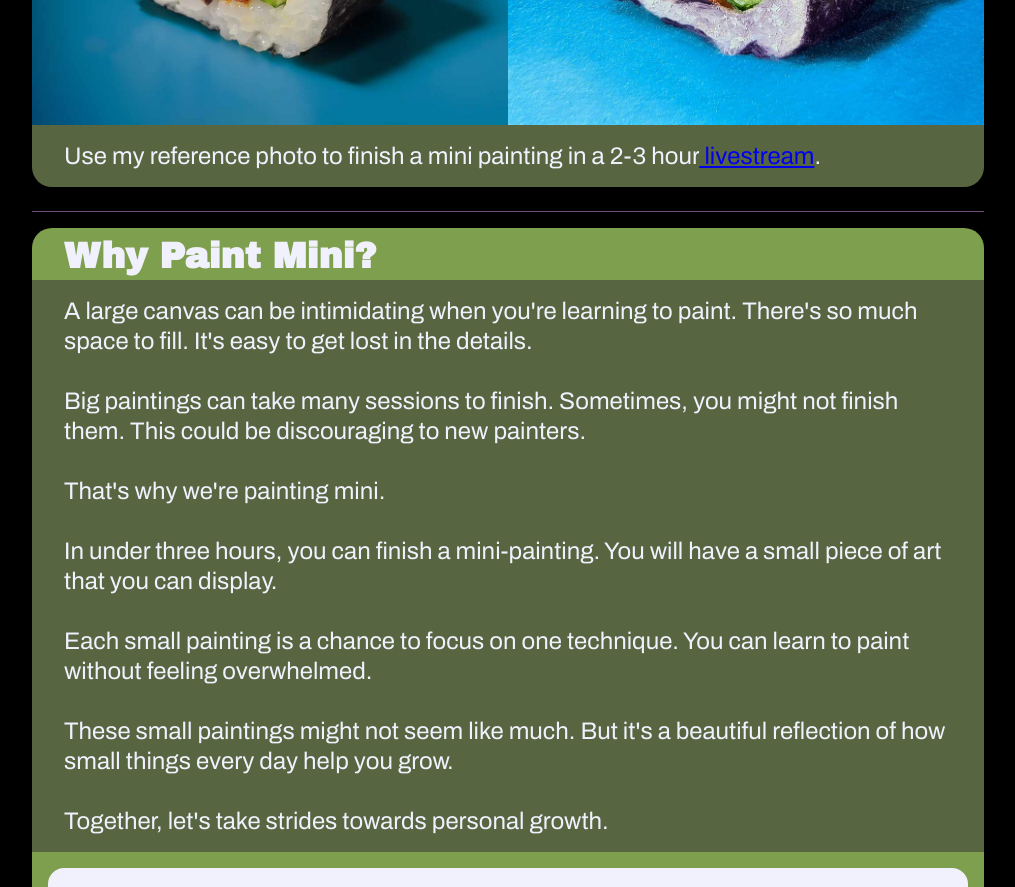
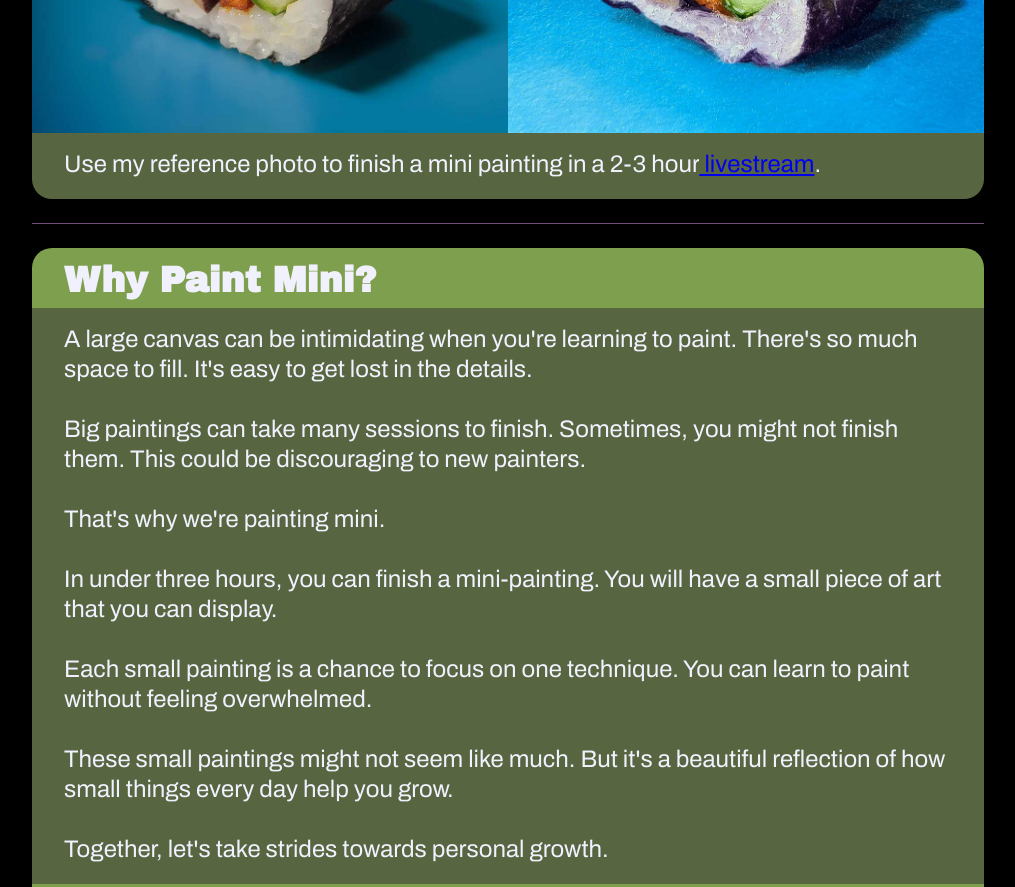
Before and after one commit to Arvton/mini-paint-challenge-frontend, a React (Vite) app: page / in a window 1280 px wide. Shown: the part 880-1767 px from the top of the page, without its empty margins (132-1147 px from the left). Built offline with nearby package versions, Linux system fonts and the light colour scheme; no server answers.

Commit message:
add tablet styles for WhyMini component

```diff
--- a/src/components/WhyMini/WhyMini.scss
+++ b/src/components/WhyMini/WhyMini.scss
@@ -17,6 +17,10 @@
         display: flex;
         flex-direction: column;
         margin-bottom: 2rem;
+
+        @include tablet {
+            margin-bottom: 3rem;
+        }
     }
 
     &__header {
@@ -25,6 +29,10 @@
         @include padding-section-header;
         @include border-radius-top;
         margin-top: 2rem;
+
+        @include tablet {
+            margin-top: 3rem;
+        }
     }
 
     &__details {
@@ -39,6 +47,10 @@
         background-color: $primary-one;
         padding: 0rem 2rem;
         @include border-radius-bottom;
+
+        @include tablet {
+            padding: 0rem 4rem;
+        }
     }
 
     &__cta {
@@ -50,5 +62,9 @@
         margin: 2rem 0rem;
         cursor: pointer;
         @include button-animation;
+
+        @include tablet {
+            margin: 2.5rem 0rem;
+        }
     }
 }
--- a/src/partials/_mixins.scss
+++ b/src/partials/_mixins.scss
@@ -43,7 +43,7 @@
     padding: 1rem 2rem 0.5rem;
 
     @include tablet {
-        padding: 1rem 4rem 0.5rem;
+        padding: 1.5rem 4rem 1rem;
     }
 }
 
@@ -51,7 +51,7 @@
     padding: 1.5rem 2rem 2rem;
 
     @include tablet {
-        padding: 2rem 4rem 2rem;
+        padding: 2rem 4rem 2.5rem;
     }
 }
 
```
